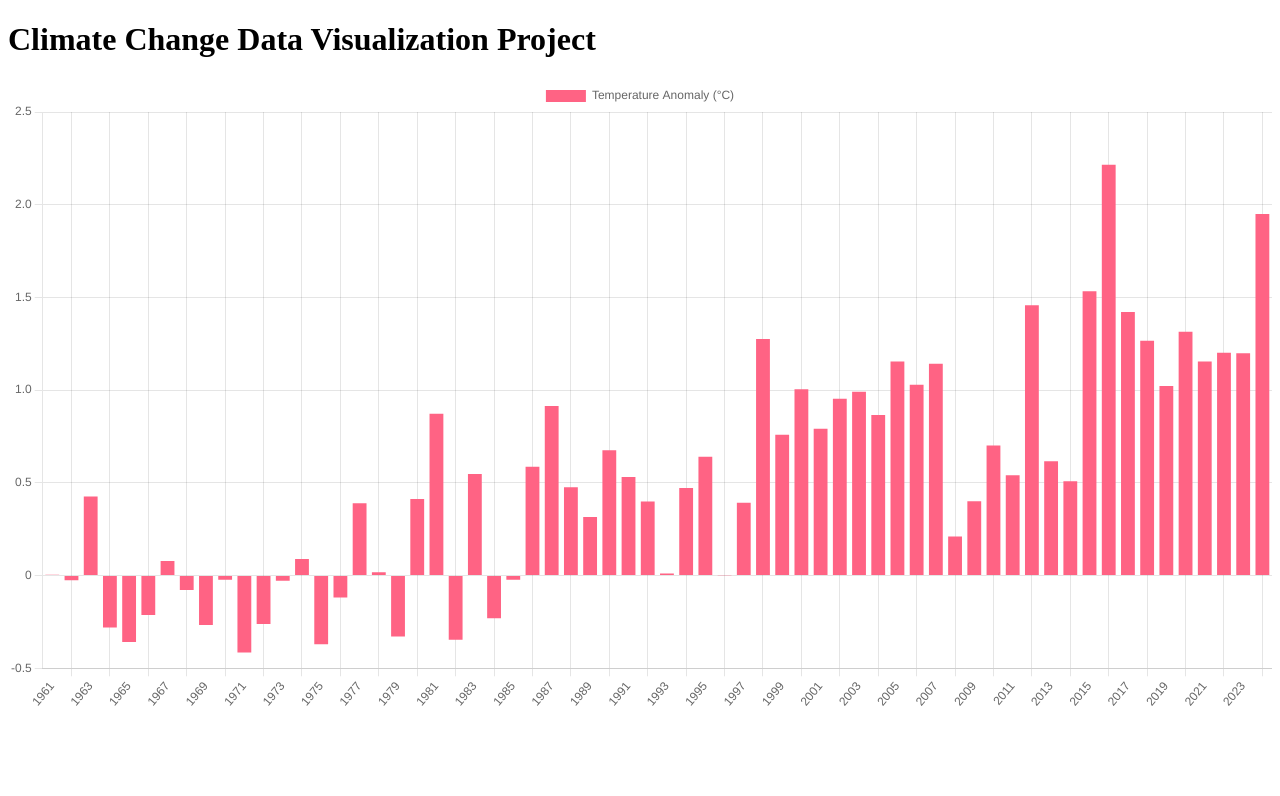
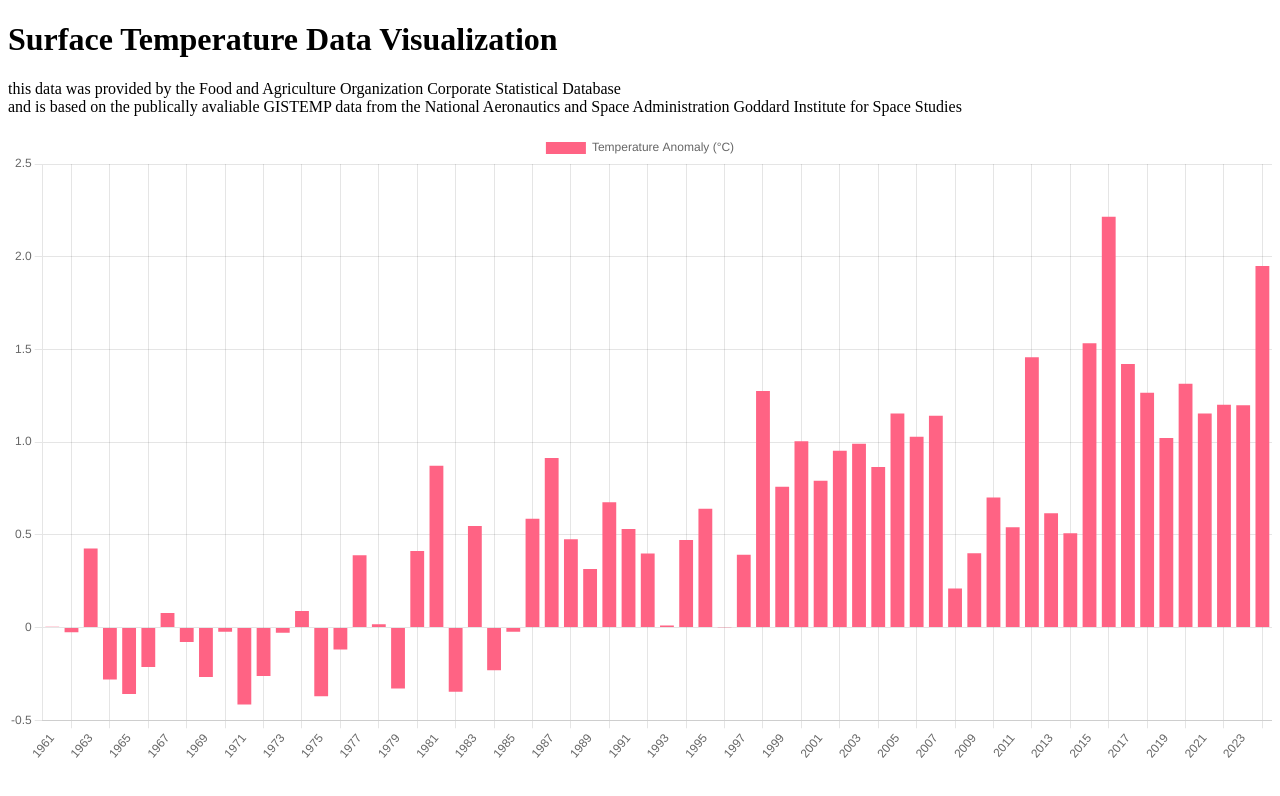
Before and after one commit to ThomasB176/data-visualization-project, a plain HTML site: page index.html in a window 1280 px wide. Drawn offline with nearby package versions, Linux system fonts and the light colour scheme.

Commit message:
Initial commit

```diff
--- a/index.html
+++ b/index.html
@@ -1,11 +1,14 @@
 <!DOCTYPE html>
 <html>
     <head>
-        <title>Climate Change Data Visualization</title>
+        <title>
+            Surface Temperature Data Visualization
+        </title>
         <link rel="mystylesheet" href="style.css" />
     </head>
     <body>
-        <h1> Climate Change Data Visualization Project</h1>
+          <h1>Surface Temperature Data Visualization</h1>
+            <p class="subtitle"> this data was provided by the Food and Agriculture Organization Corporate Statistical Database <br> and is based on the publically avaliable GISTEMP data from the National Aeronautics and Space Administration Goddard Institute for Space Studies </p>
         <canvas id="myChart"></canvas>
         <script src="https://cdn.jsdelivr.net/npm/chart.js".></script>
         <script src="script.js"></script>
```
